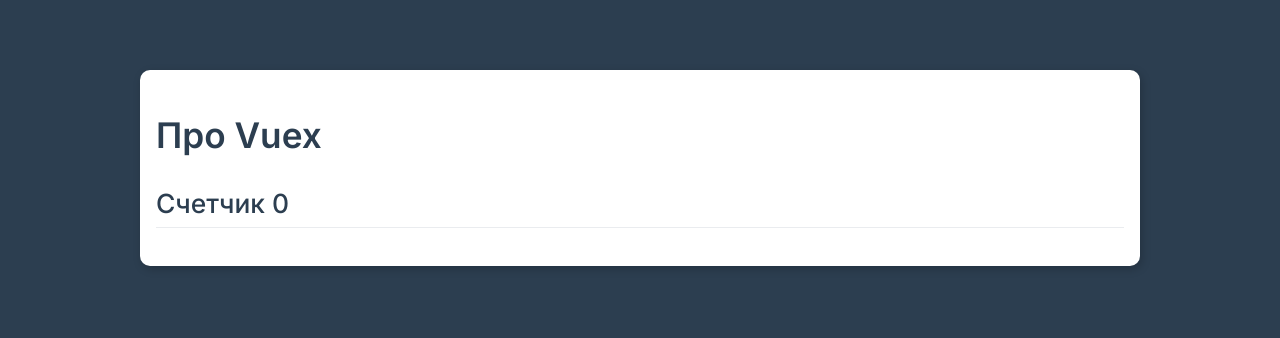
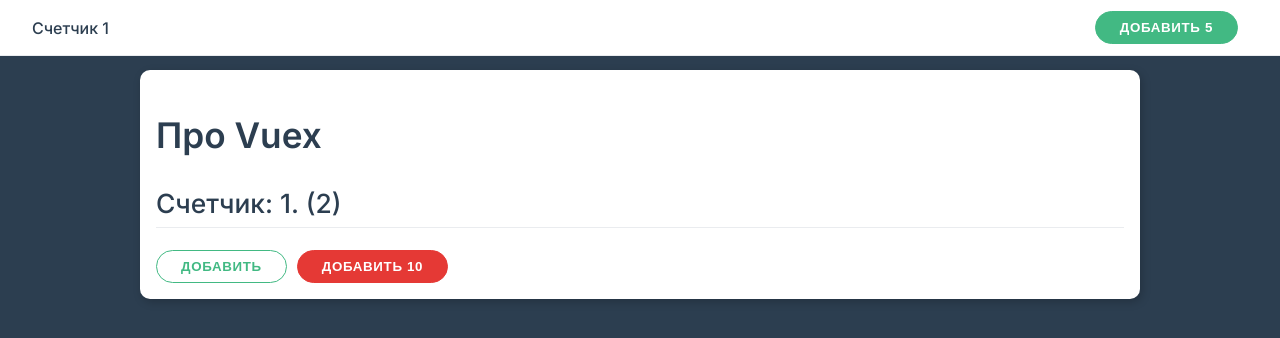
Before and after one commit to Cibulya/vue-course, a Vue app: page / in a window 1280 px wide. Shown: the top 338 px of the page. Built offline with nearby package versions, Linux system fonts and the light colour scheme.

Commit message:
9-lesson staging

```diff
--- a/package.json
+++ b/package.json
@@ -13,7 +13,8 @@
   "dependencies": {
     "axios": "^1.10.0",
     "vue": "^3.5.13",
-    "vue-router": "^4.5.1"
+    "vue-router": "^4.5.1",
+    "vuex": "^4.0.2"
   },
   "devDependencies": {
     "@eslint/js": "^9.22.0",
--- a/src/App.vue
+++ b/src/App.vue
@@ -1,15 +1,31 @@
 <template>
+  <the-navbar></the-navbar>
   <div class="container with-nav">
     <div class="card">
       <h1>Про Vuex</h1>
-      <h2>Счетчик 0</h2>
+      <h2>Счетчик: {{ counter }}. ({{ doubleCounter }})</h2>
+      <button @click="add" class="btn">Добавить</button>
+      <button @click="incrementAsync({value:10,delay:100})" class="btn danger">Добавить 10</button>
     </div>
   </div>
 </template>
 
 <script>
-import TheNavbar from './TheNavbar'
+import {mapGetters,mapMutations,mapActions} from 'vuex';
+import TheNavbar from './TheNavbar.vue'
 export default {
-  components: {TheNavbar}
+  components: {TheNavbar},
+  computed:mapGetters(['counter','doubleCounter']),
+  // data() {
+  //   return {
+  //     counter:0,
+  //   }
+  // },
+  methods:{
+    ...mapMutations({
+      add:'increment',
+    }),
+    ...mapActions(['incrementAsync'])
+  }
 }
 </script>
--- a/src/TheNavbar.vue
+++ b/src/TheNavbar.vue
@@ -1,11 +1,31 @@
 <template>
   <header class="navbar">
-    Vuex
+   <strong>Счетчик  {{ counter }}</strong>
+   <button class="btn primary" @click="add">Добавить 5</button>
   </header>
 </template>
 
 <script>
+//mappers
+import {mapGetters,mapMutations} from 'vuex'
   export default {
-
+     computed:{
+      // counter() {
+      //   return this.$store.getters.counter
+      // },
+      ...mapGetters(['counter'])
+     },
+     methods: {
+      add() {
+        // this.$store.commit('addFive',5)
+        this.$store.commit({
+          type:'addFive',
+          value:5,
+        })
+      },
+      ...mapMutations({
+        add:'addFive'
+      }),
+     }
   }
 </script>
--- a/src/main.js
+++ b/src/main.js
@@ -1,5 +1,7 @@
 import { createApp } from 'vue'
 import App from './App.vue'
 import './theme.css'
-
-createApp(App).mount('#app')
+import store from './store'
+createApp(App)
+.use(store)
+.mount('#app')
--- /dev/null
+++ b/src/store.js
@@ -0,0 +1,37 @@
+import { createStore } from "vuex";
+
+export default createStore({
+    state() {
+        return {
+            counter:1
+        }
+    },
+    mutations:{
+        increment(state) {
+            state.counter++;
+        },
+        addFive(state,payload) {
+            state.counter = state.counter + payload.value;
+        },
+
+    },
+    actions :{
+        incrementAsync({commit},payload){
+            console.log(commit)
+            setTimeout(()=>{
+                commit('addFive',payload)
+            },payload.delay)
+        }
+    },
+    getters: {
+        counter(state) {
+            if(state.counter > 30){
+                return 0
+            }
+            return state.counter;
+        },
+        doubleCounter(_, getters) {
+            return getters.counter * 2
+        }
+    }
+})
```
Also changed, not shown: 1 other file (tests, documents, lock files or other folders).
